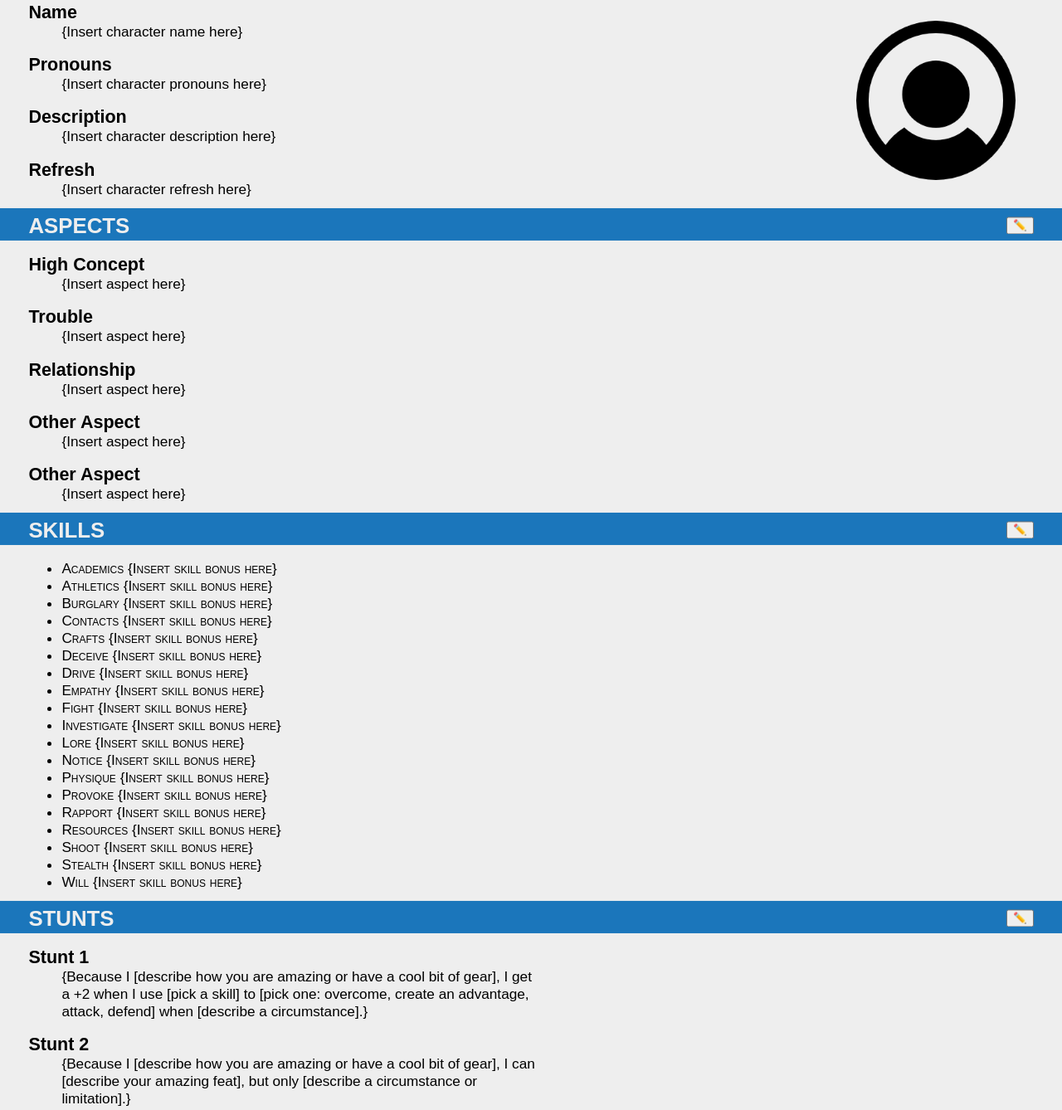
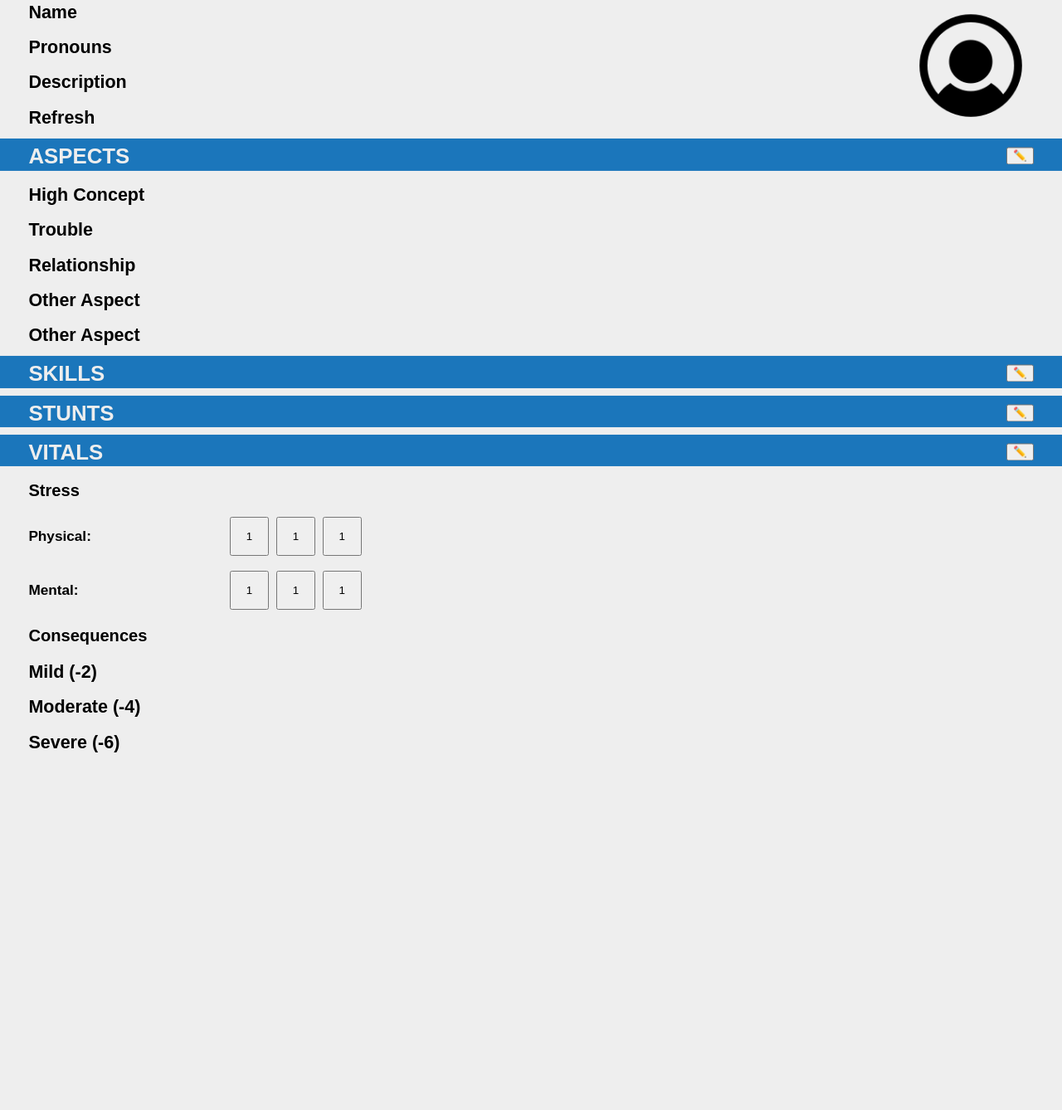
Before and after one commit to c-bec-k/fateCharSheet, a plain HTML site: page index.html in a window 1280 px wide. Shown: the part 124-1462 px from the top of the page at 83% size. After the commit the page ends 1049 px from the top, so only its background shows below. Drawn offline with Linux system fonts and the light colour scheme.

Commit message:
Removed excess text from HTML file

```diff
--- a/index.html
+++ b/index.html
@@ -20,19 +20,19 @@
         <img data-char="charImg">
         <dl data-char="charName">
           <dt>Name</dt>
-          <dd>{Insert character name here}</dd>
+          <dd></dd>
         </dl>
         <dl  data-char="charPronouns">
           <dt>Pronouns</dt>
-          <dd>{Insert character pronouns here}</dd>
+          <dd></dd>
         </dl>
         <dl data-char="charDescription">
           <dt>Description</dt>
-          <dd>{Insert character description here}</dd>
+          <dd></dd>
         </dl>
         <dl data-char="charRefresh">
           <dt>Refresh</dt>
-          <dd>{Insert character refresh here}</dd>
+          <dd></dd>
         </dl>
       </div>
       <dialog data-popup="desc">
@@ -58,23 +58,23 @@
       <div>
         <dl data-char="highConceptAspect">
           <dt>High Concept</dt>
-          <dd>{Insert aspect here}</dd>
+          <dd></dd>
         </dl>
         <dl data-char="troubleAspect">
           <dt>Trouble</dt>
-          <dd>{Insert aspect here}</dd>
+          <dd></dd>
         </dl>
         <dl data-char="relationshipAspect">
           <dt>Relationship</dt>
-          <dd>{Insert aspect here}</dd>
+          <dd></dd>
         </dl>
         <dl data-char="otherApect1">
           <dt>Other Aspect</dt>
-          <dd>{Insert aspect here}</dd>
+          <dd></dd>
         </dl>
         <dl data-char="otherApect2">
           <dt>Other Aspect</dt>
-          <dd>{Insert aspect here}</dd>
+          <dd></dd>
         </dl>
       </div>
       <dialog data-popup="aspects">
@@ -98,25 +98,7 @@
       <h2>Skills <button type="button" data-edit="skills">✏️</button></h2>
       <div>
         <ul>
-          <li>Academics {Insert skill bonus here}</li>
-          <li>Athletics {Insert skill bonus here}</li>
-          <li>Burglary {Insert skill bonus here}</li>
-          <li>Contacts {Insert skill bonus here}</li>
-          <li>Crafts {Insert skill bonus here}</li>
-          <li>Deceive {Insert skill bonus here}</li>
-          <li>Drive {Insert skill bonus here}</li>
-          <li>Empathy {Insert skill bonus here}</li>
-          <li>Fight {Insert skill bonus here}</li>
-          <li>Investigate {Insert skill bonus here}</li>
-          <li>Lore {Insert skill bonus here}</li>
-          <li>Notice {Insert skill bonus here}</li>
-          <li>Physique {Insert skill bonus here}</li>
-          <li>Provoke {Insert skill bonus here}</li>
-          <li>Rapport {Insert skill bonus here}</li>
-          <li>Resources {Insert skill bonus here}</li>
-          <li>Shoot {Insert skill bonus here}</li>
-          <li>Stealth {Insert skill bonus here}</li>
-          <li>Will {Insert skill bonus here}</li>
+
         </ul>
       </div>
       <dialog data-popup="skills">
@@ -149,14 +131,7 @@
     <section class="stunts">
       <h2>Stunts <button type="button" data-edit="stunts">✏️</button></h2>
       <div>
-        <dl>
-          <dt>Stunt 1</dt>
-          <dd>{Because I [describe how you are amazing or have a cool bit of gear], I get a +2 when I use [pick a skill] to [pick one: overcome, create an advantage, attack, defend] when [describe a circumstance].}</dd>
-        </dl>
-        <dl>
-          <dt>Stunt 2</dt>
-          <dd>{Because I [describe how you are amazing or have a cool bit of gear], I can [describe your amazing feat], but only [describe a circumstance or limitation].}</dd>
-        </dl>
+
       </div>
       <dialog data-popup="stunts" class="measure">
         <form class="flex-col">
@@ -185,15 +160,15 @@
       <div data-mod="consequences">
         <dl>
           <dt>Mild (-2)</dt>
-          <dd>{Insert consequence description here}</dd>
+          <dd></dd>
         </dl>
         <dl>
           <dt>Moderate (-4)</dt>
-          <dd>{Insert consequence description here}</dd>
+          <dd></dd>
         </dl>
         <dl>
           <dt>Severe (-6)</dt>
-          <dd>{Insert consequence description here}</dd>
+          <dd></dd>
         </dl>
       </div>
       <dialog data-popup="vitals" class="measure">
```
Also changed, not shown: Readme.md.
